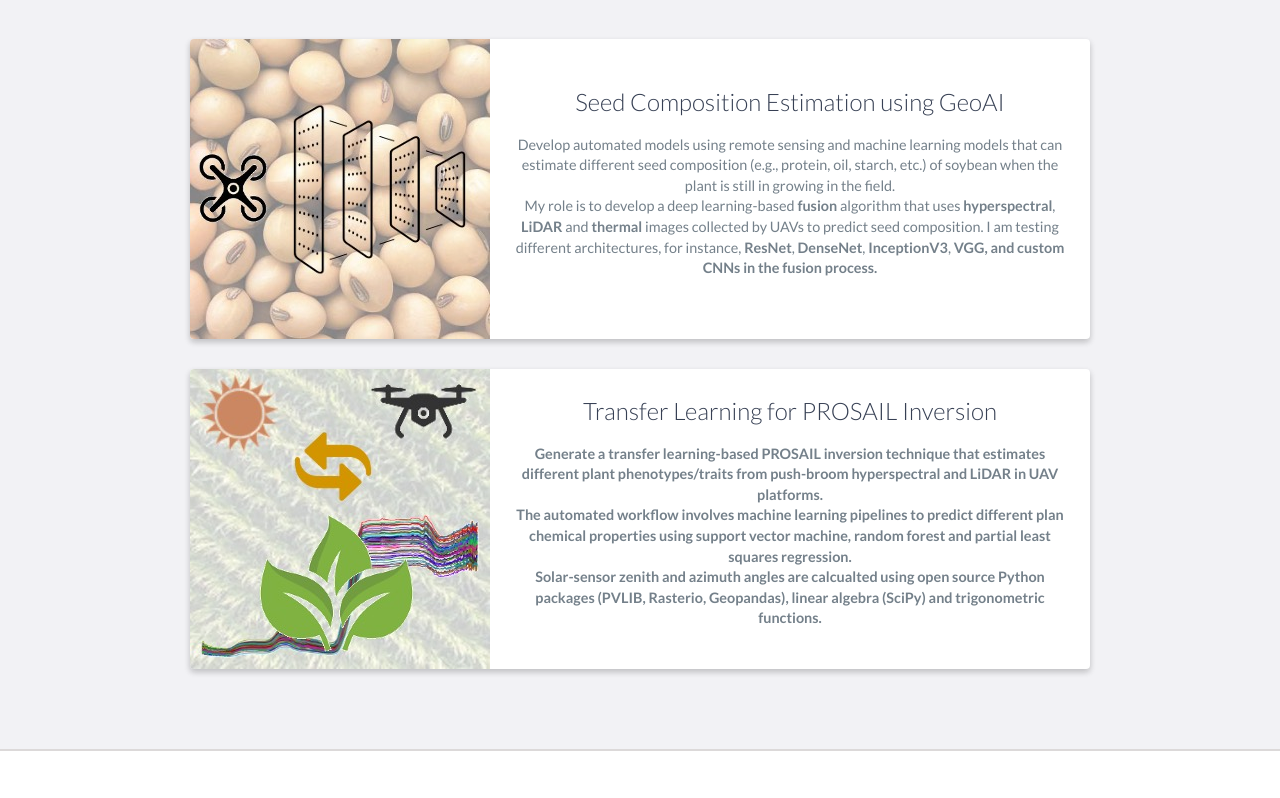
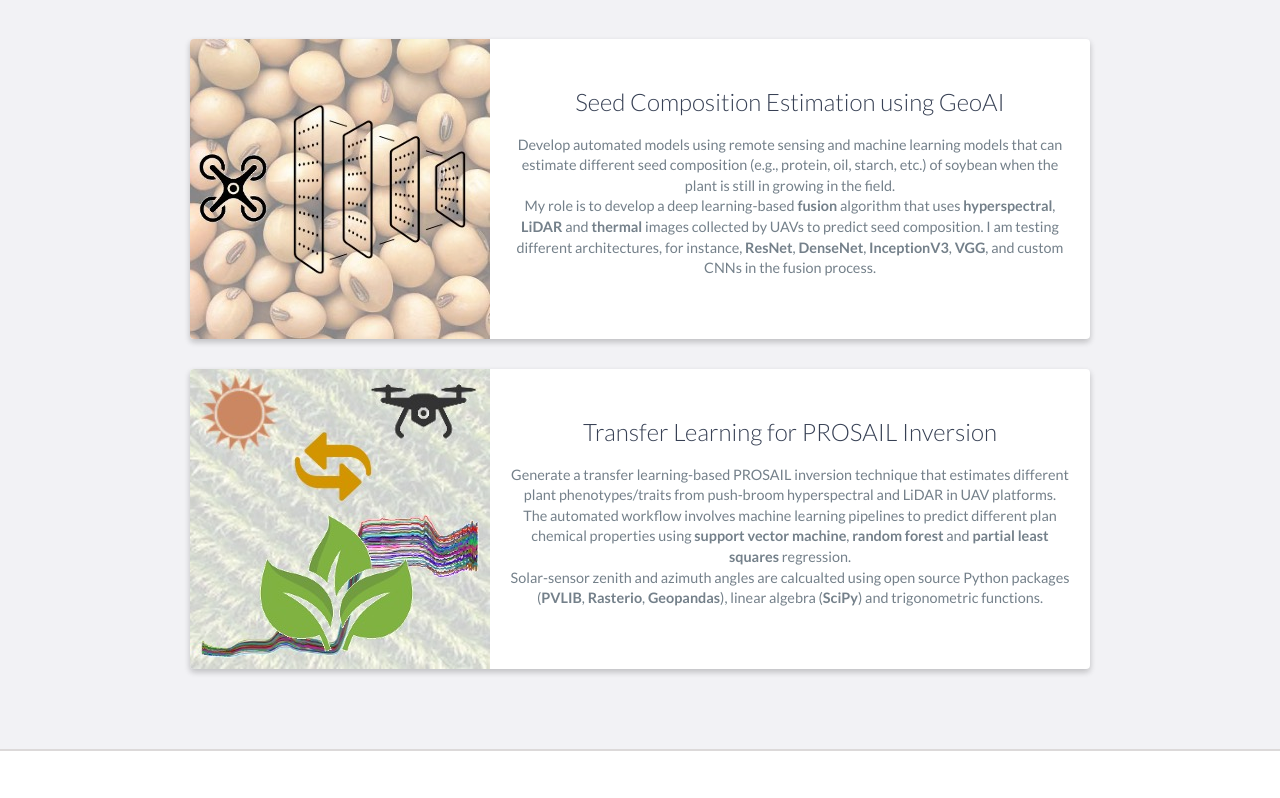
Before and after one commit to souravbhadra/__souravbhadra.github.io, a website: page index.html in a window 1280 px wide. Shown: the part 3100-3898 px from the top of the page. Drawn offline with nearby package versions, Linux system fonts and the light colour scheme.

Commit message:
projects updated

```diff
--- a/index.html
+++ b/index.html
@@ -191,11 +191,11 @@
                           Develop automated models using remote sensing and machine learning models that
                           can estimate different seed composition (e.g., protein, oil, starch, etc.) of soybean
                           when the plant is still in growing in the field.<br>
-                          My role is to develop a deep learning-based <b>fusion</b> algorithm that uses
-                          <b>hyperspectral</b>, <b>LiDAR</b> and <b>thermal</b> images collected by UAVs
-                          to predict seed composition. I am testing different architectures, for instance,
-                          <b>ResNet</b>, <b>DenseNet</b>, <b>InceptionV3</b>, <b>VGG<b>, and custom CNNs
-                          in the fusion process.
+                          My role is to develop a deep learning-based <strong>fusion</strong> algorithm that uses
+                          <strong>hyperspectral</strong>, <strong>LiDAR</strong> and <strong>thermal</strong>
+                          images collected by UAVs to predict seed composition. I am testing different architectures,
+                          for instance, <strong>ResNet</strong>, <strong>DenseNet</strong>, <strong>InceptionV3</strong>,
+                          <strong>VGG</strong>, and custom CNNs in the fusion process.
                         </p>
                         <!--a href="#">View Project</a-->
                     </div>
```
